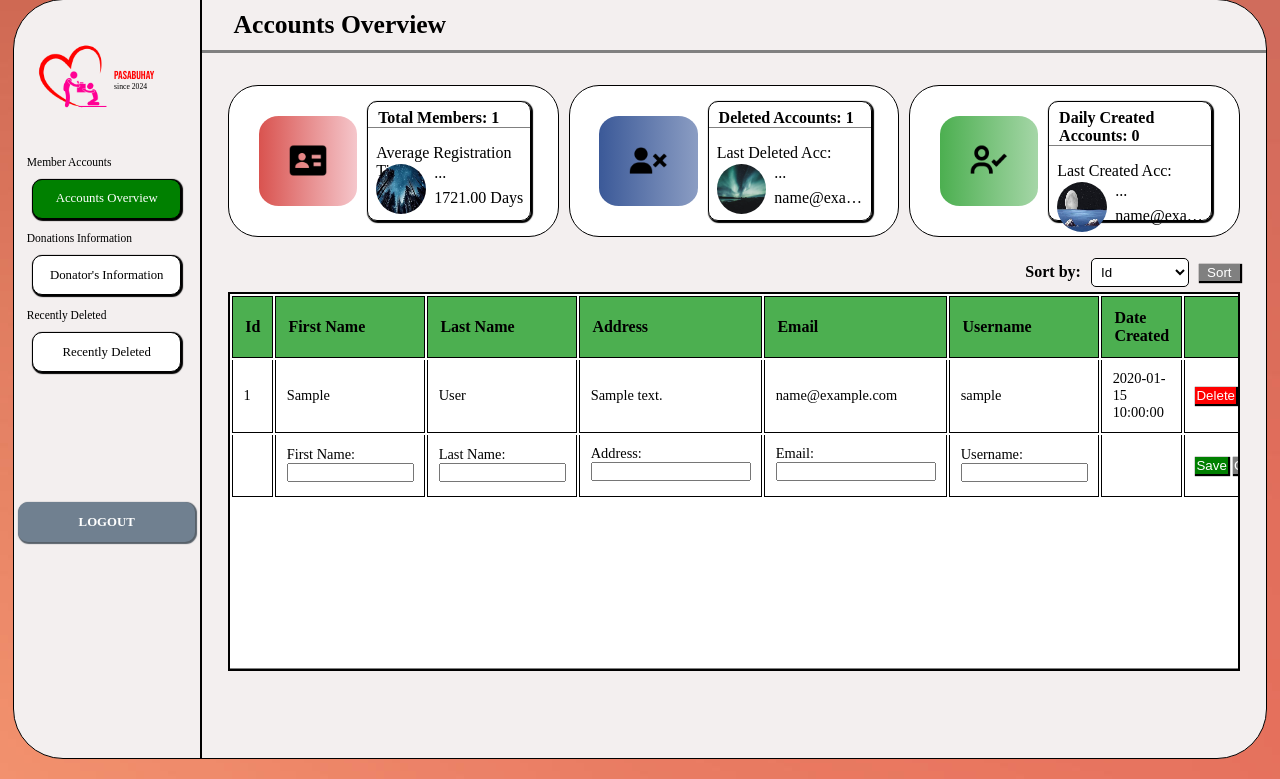
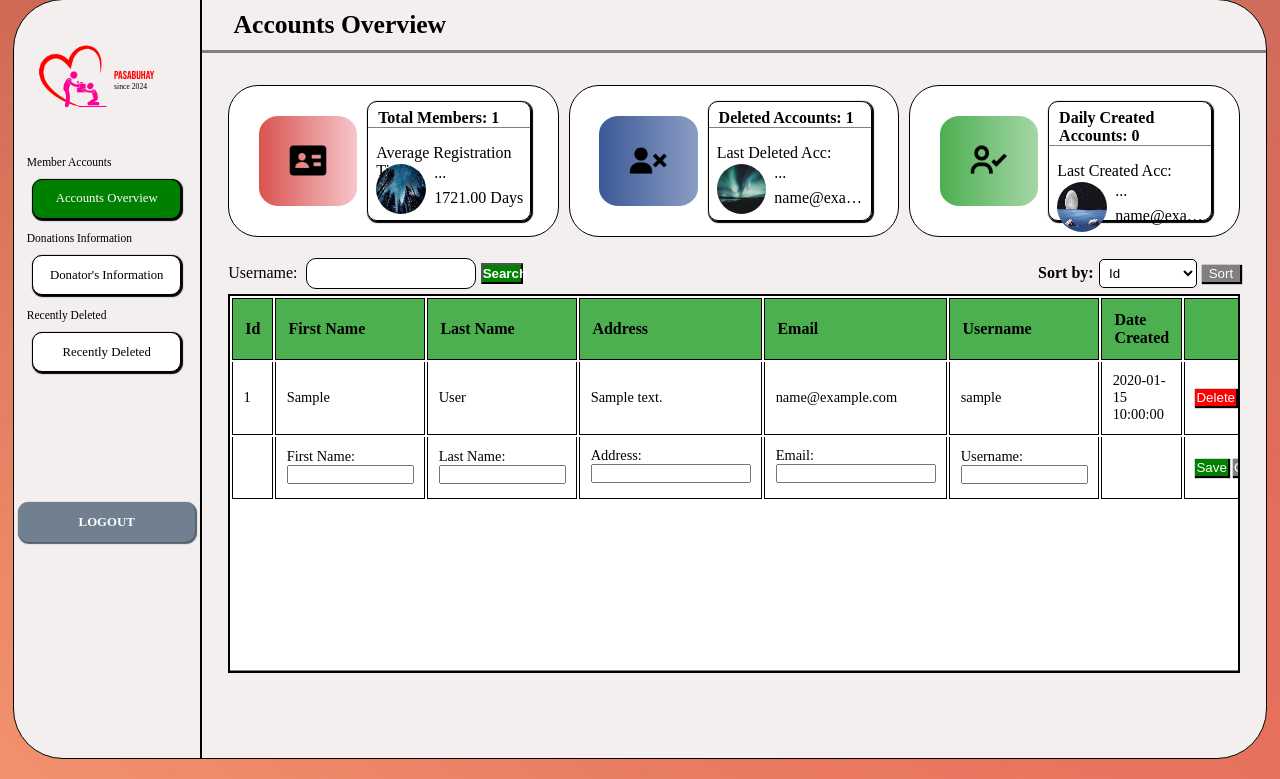
Before and after one commit to justinelaroza/Web-based-Donation-Platform-for-Pasabuhay-Providing-Essentials-to-People-in-Need-, a PHP site: page /dashboard-accounts-form.php in a window 1280 px wide. Shown: the part 21-800 px from the top of the page. Run offline with PHP 8.4, Linux system fonts and the light colour scheme; the visitor is signed in with stand-in values (Sample User, id 1); tables that the repository leaves empty or names only in its code hold one stand-in row (values such as "Sample post").

Commit message:
added working simple search function

```diff
--- a/Dashboard/dashboard-accounts-form.css
+++ b/Dashboard/dashboard-accounts-form.css
@@ -303,7 +303,7 @@ body {
 }
 
 .sort-container{
-    width: 95%;
+    width: 50%;
     height: 4%;
     margin: 0 auto;
     margin-bottom: .5%;
@@ -332,5 +332,47 @@ body {
     border: 1px gray solid;
     color: white;
     cursor: pointer;
-    width: 4%;
+    width: 7%;
 }
+
+/*search-container*/
+
+.search-container {
+    width: 40%;
+    height: 31px;
+    margin: 0 auto;
+    margin-bottom: .5%;
+    display: flex;
+    justify-content: left;
+    align-items: center;
+}
+
+.search {
+    width: 40%;
+    height: 100%;
+    border-radius: 10px;
+    border: black solid 1px;
+}
+
+.search-container label {
+    margin-right: 2%;
+}
+
+.search-container button {
+    margin-left: 1%;
+    color: white;
+    background-color: green;
+    cursor: pointer;
+    height: 70%;
+    width: 10%;
+    font-weight: bold;
+    transition: background-color 0.3s ease;
+}
+
+.search-container button:hover {
+    background-color: rgb(6, 68, 6);
+}
+
+.search:focus {
+    box-shadow: 0 0 5px rgba(0, 115, 230, 0.5); /* Light blue shadow on focus */
+}
--- a/Dashboard/dashboard-accounts-form.php
+++ b/Dashboard/dashboard-accounts-form.php
@@ -74,6 +74,11 @@
                 </div>
             </div>
             <form action="dashboard-accounts-form.php" method="post" class="form-sort">
+                <div class="search-container">
+                    <label>Username:</label>
+                    <input type="text" name="search" class="search">
+                    <button name="searchButton">Search</button>
+                </div>
                 <div class="sort-container">
                     <label for="sortOptions">Sort by: </label>
                     <select id="sortOptions" name="sortOptions">
--- a/Dashboard/dashboard-accounts.php
+++ b/Dashboard/dashboard-accounts.php
@@ -24,13 +24,40 @@
             return $result;
         }
 
+        public function searchData($search) {
+            if (strlen($search) === 1) { //if 1 letter lang nilagay
+                $searchWild = $search . '%';
+                $stmt = $this->db->prepare("SELECT * FROM register_data WHERE username LIKE ?");
+            } else { //if multiple letters
+                $searchWild = '%' . $search . '%';
+                $stmt = $this->db->prepare("SELECT * FROM register_data WHERE username LIKE ?");
+            }
+            $stmt->bind_param('s', $searchWild);
+            $stmt->execute();
+            $result = $stmt->get_result();
+
+            return $result;
+        }
+
+
         public function selectMembers() {
 
-            if ($_SERVER['REQUEST_METHOD'] == 'POST' && isset($_POST['sort'])) {
-                $chosenOne = $_POST['sortOptions']; //this mag hohold ng value dun sa mga options
-                $result = $this->sortBy($chosenOne);
+            $result = null; // if hindi na sort or na search
+
+            if ($_SERVER['REQUEST_METHOD'] == 'POST') {
+
+                if (isset($_POST['searchButton'])) {
+                    $searchData = $_POST['search'];
+                    $result = $this->searchData($searchData);
+                }
+
+                if (isset($_POST['sort'])) {
+                    $chosenOne = $_POST['sortOptions']; //this mag hohold ng value dun sa mga options
+                    $result = $this->sortBy($chosenOne);
+                }
             }
-            else {
+
+            if ($result === null) {
                 $result = $this->defaultSort();
             }
 
```
